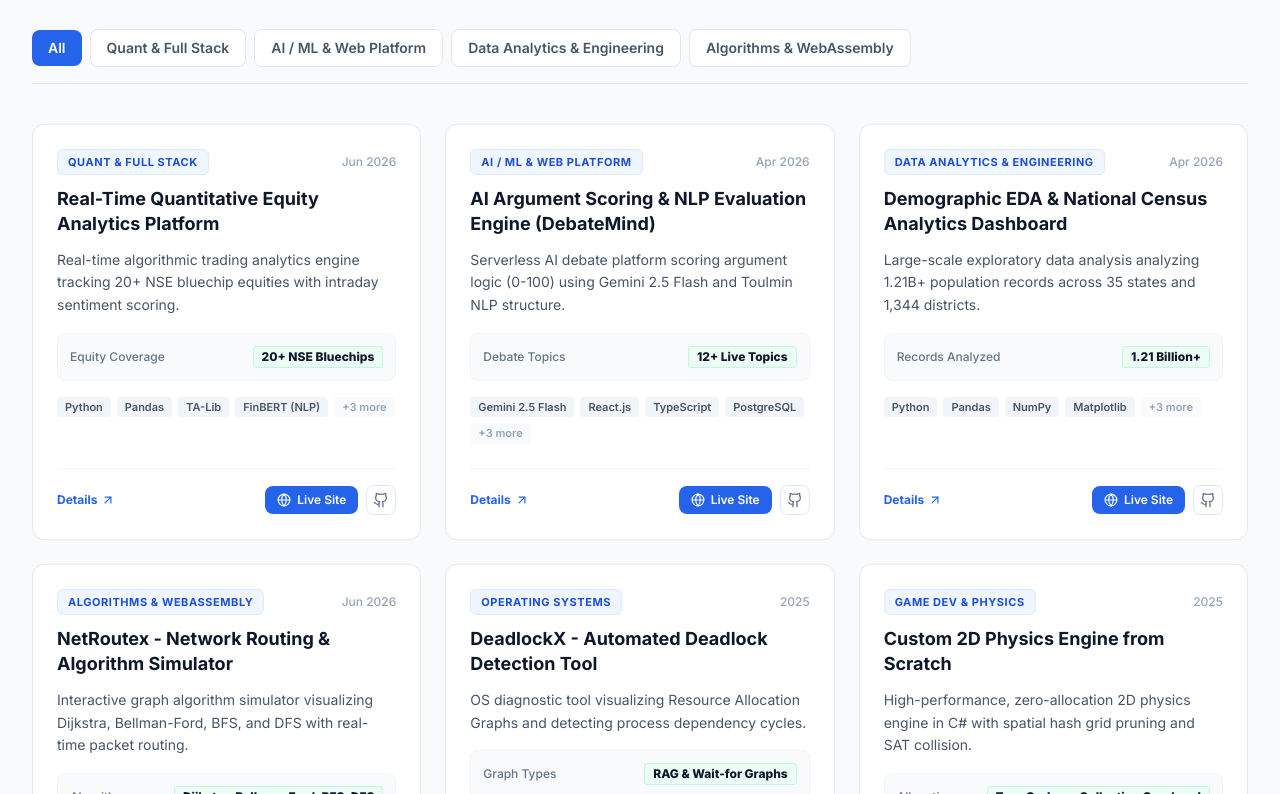
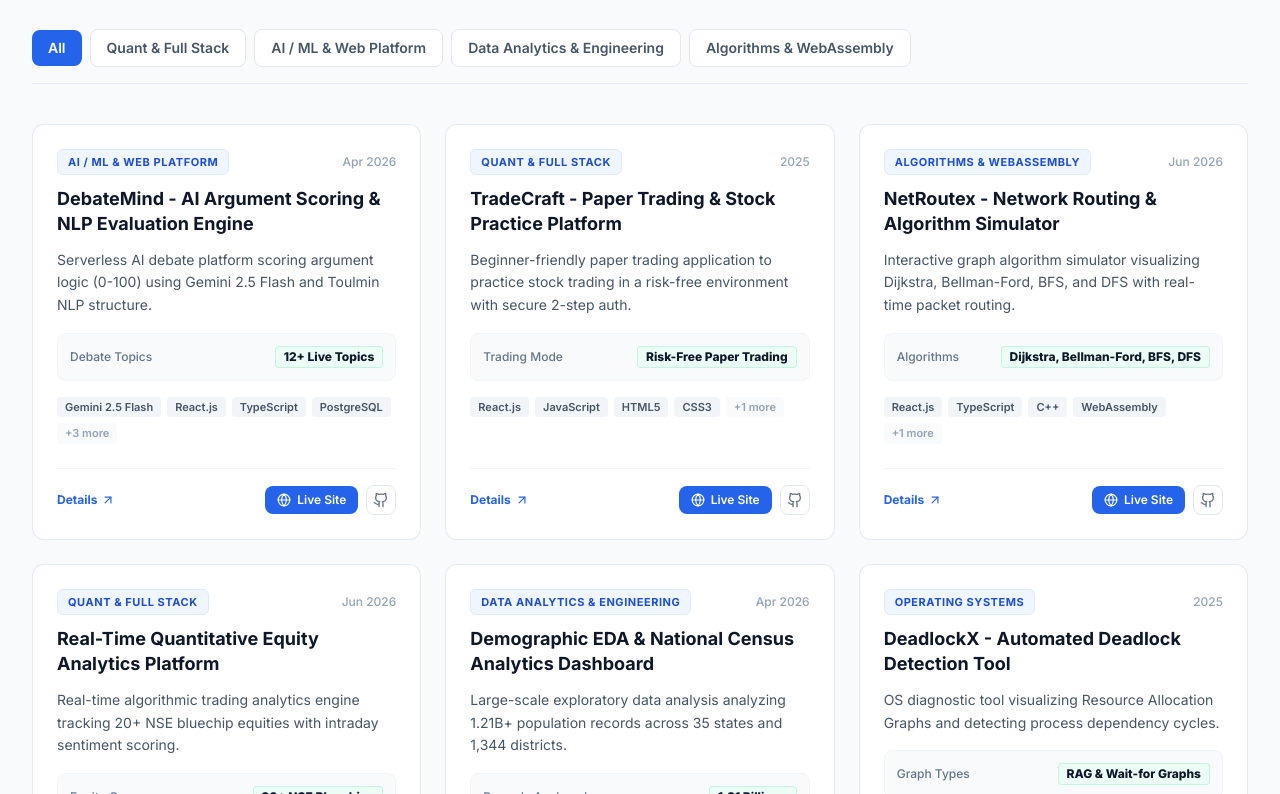
Before and after one commit to lizarawat/portfolio, a React (Vite) app: page / in a window 1280 px wide. Shown: the part 3206-4000 px from the top of the page. Built offline with nearby package versions, Linux system fonts and the light colour scheme.

Commit message:
Add TradeCraft project and update direct project repo links

```diff
--- a/src/data/resumeData.js
+++ b/src/data/resumeData.js
@@ -7,7 +7,7 @@
   phone: "+91-7678628143",
   linkedin: "https://linkedin.com/in/liza-rawat-912975352/",
   github: "https://github.com/lizarawat",
-  resumeUrl: "#contact", // or link to PDF
+  resumeUrl: "#contact",
   objective: "To start my career in Data Engineering and Artificial Intelligence, where I can apply my technical skills to real-world problems, build scalable solutions, and continuously grow as an engineer."
 };
 
@@ -68,6 +68,70 @@
 
 export const projects = [
   {
+    id: "debatemind-nlp",
+    title: "DebateMind - AI Argument Scoring & NLP Evaluation Engine",
+    date: "Apr 2026",
+    category: "AI / ML & Web Platform",
+    shortDesc: "Serverless AI debate platform scoring argument logic (0-100) using Gemini 2.5 Flash and Toulmin NLP structure.",
+    fullDesc: "Engineered an AI-powered web platform enabling multilingual debates, quizzes, and Toulmin argument building with AI, human, or random opponents across 12+ debate topics with automated scoring.",
+    metrics: [
+      { label: "Debate Topics", val: "12+ Live Topics" },
+      { label: "Competitive Tiers", val: "8 Rank Tiers" },
+      { label: "Scoring Engine", val: "Toulmin 0-100" },
+      { label: "Security", val: "PostgreSQL RLS & 2-Step Auth" }
+    ],
+    highlights: [
+      "Designed serverless backend proxying Gemini 2.5 Flash structured outputs for automated AI judging and dynamic rebuttals.",
+      "Implemented Toulmin argument structure engine to score logic clarity, evidence weight, and fallacy presence.",
+      "Built interactive frontend with Tailwind CSS, supporting 5 battle modes and 8 competitive user tiers."
+    ],
+    techStack: ["Gemini 2.5 Flash", "React.js", "TypeScript", "PostgreSQL", "Structured Outputs", "Tailwind CSS", "Wasm"],
+    github: "https://github.com/lizarawat/DebateMind",
+    demo: "https://github.com/lizarawat/DebateMind"
+  },
+  {
+    id: "tradecraft",
+    title: "TradeCraft - Paper Trading & Stock Practice Platform",
+    date: "2025",
+    category: "Quant & Full Stack",
+    shortDesc: "Beginner-friendly paper trading application to practice stock trading in a risk-free environment with secure 2-step auth.",
+    fullDesc: "Interactive web application allowing users to learn paper stock trading, manage virtual portfolios, execute simulated market trades, and track performance with real-time feedback.",
+    metrics: [
+      { label: "Trading Mode", val: "Risk-Free Paper Trading" },
+      { label: "Authentication", val: "Secure Two-Step Authorization" },
+      { label: "UI / UX", val: "Interactive Portfolio Dashboard" }
+    ],
+    highlights: [
+      "Designed clean beginner-friendly trading interface for seamless order placement and portfolio monitoring.",
+      "Implemented secure authorization flow and virtual account ledger for risk-free market learning."
+    ],
+    techStack: ["React.js", "JavaScript", "HTML5", "CSS3", "WebSockets"],
+    github: "https://github.com/lizarawat/TradeCraft",
+    demo: "https://github.com/lizarawat/TradeCraft"
+  },
+  {
+    id: "netroutex-simulator",
+    title: "NetRoutex - Network Routing & Algorithm Simulator",
+    date: "Jun 2026",
+    category: "Algorithms & WebAssembly",
+    shortDesc: "Interactive graph algorithm simulator visualizing Dijkstra, Bellman-Ford, BFS, and DFS with real-time packet routing.",
+    fullDesc: "Web-based network simulator demonstrating core graph theory and computer network routing algorithms compiled with WebAssembly for low-latency client-side simulation.",
+    metrics: [
+      { label: "Algorithms", val: "Dijkstra, Bellman-Ford, BFS, DFS" },
+      { label: "Core Execution", val: "C++ compiled to WebAssembly" },
+      { label: "Simulation Features", val: "Packet routing & link failure" },
+      { label: "Topology", val: "Interactive Custom Node Editing" }
+    ],
+    highlights: [
+      "Implemented high-performance C++ algorithm backend compiled to WebAssembly (Wasm) for real-time browser execution.",
+      "Visualized graph pathfinding algorithms with step-by-step state inspection and packet animation.",
+      "Supports dynamic topology modification, node addition, and live link failure scenario testing."
+    ],
+    techStack: ["React.js", "TypeScript", "C++", "WebAssembly", "JSON"],
+    github: "https://github.com/lizarawat/NetRoutex",
+    demo: "https://github.com/lizarawat/NetRoutex"
+  },
+  {
     id: "quant-analytics",
     title: "Real-Time Quantitative Equity Analytics Platform",
     date: "Jun 2026",
@@ -86,30 +150,8 @@
       "Built interactive React.js dashboard for real-time equity tracking and portfolio P&L visualization."
     ],
     techStack: ["Python", "Pandas", "TA-Lib", "FinBERT (NLP)", "React.js", "WebSockets", "Yahoo Finance API"],
-    github: "https://github.com/lizarawat",
-    demo: "#"
-  },
-  {
-    id: "debatemind-nlp",
-    title: "AI Argument Scoring & NLP Evaluation Engine (DebateMind)",
-    date: "Apr 2026",
-    category: "AI / ML & Web Platform",
-    shortDesc: "Serverless AI debate platform scoring argument logic (0-100) using Gemini 2.5 Flash and Toulmin NLP structure.",
-    fullDesc: "Engineered an AI evaluation platform that analyzes user debate structure across 12+ topics, utilizing serverless API proxies with Gemini 2.5 Flash tool-calling outputs and a custom Toulmin model for argument scoring.",
-    metrics: [
-      { label: "Debate Topics", val: "12+ Live Topics" },
-      { label: "Competitive Tiers", val: "8 Rank Tiers" },
-      { label: "Scoring Engine", val: "Toulmin 0-100" },
-      { label: "Security", val: "PostgreSQL RLS & 2-Step Auth" }
-    ],
-    highlights: [
-      "Designed serverless backend proxying Gemini 2.5 Flash structured outputs for automated AI judging and dynamic rebuttals.",
-      "Implemented Toulmin argument structure engine to score logic clarity, evidence weight, and fallacy presence.",
-      "Built interactive frontend with Tailwind CSS, supporting 5 battle modes and 8 competitive user tiers."
-    ],
-    techStack: ["Gemini 2.5 Flash", "React.js", "TypeScript", "PostgreSQL", "Structured Outputs", "Tailwind CSS", "Wasm"],
-    github: "https://github.com/lizarawat",
-    demo: "#"
+    github: "https://github.com/lizarawat/Real-Time-Quantitative-Equity-Analytics-Platform",
+    demo: "https://github.com/lizarawat/Real-Time-Quantitative-Equity-Analytics-Platform"
   },
   {
     id: "demographic-eda",
@@ -130,30 +172,8 @@
       "Deployed interactive analytical web dashboard using Streamlit and Plotly for multi-dimensional demographic exploration."
     ],
     techStack: ["Python", "Pandas", "NumPy", "Matplotlib", "Seaborn", "Streamlit", "Plotly"],
-    github: "https://github.com/lizarawat",
-    demo: "#"
-  },
-  {
-    id: "netroutex-simulator",
-    title: "NetRoutex - Network Routing & Algorithm Simulator",
-    date: "Jun 2026",
-    category: "Algorithms & WebAssembly",
-    shortDesc: "Interactive graph algorithm simulator visualizing Dijkstra, Bellman-Ford, BFS, and DFS with real-time packet routing.",
-    fullDesc: "Web-based network simulator demonstrating core graph theory and computer network routing algorithms compiled with WebAssembly for low-latency client-side simulation.",
-    metrics: [
-      { label: "Algorithms", val: "Dijkstra, Bellman-Ford, BFS, DFS" },
-      { label: "Core Execution", val: "C++ compiled to WebAssembly" },
-      { label: "Simulation Features", val: "Packet routing & link failure" },
-      { label: "Topology", val: "Interactive Custom Node Editing" }
-    ],
-    highlights: [
-      "Implemented high-performance C++ algorithm backend compiled to WebAssembly (Wasm) for real-time browser execution.",
-      "Visualized graph pathfinding algorithms with step-by-step state inspection and packet animation.",
-      "Supports dynamic topology modification, node addition, and live link failure scenario testing."
-    ],
-    techStack: ["React.js", "TypeScript", "C++", "WebAssembly", "JSON"],
-    github: "https://github.com/lizarawat",
-    demo: "#"
+    github: "https://github.com/lizarawat/Indian-Census-2011-EDA",
+    demo: "https://github.com/lizarawat/Indian-Census-2011-EDA"
   },
   {
     id: "deadlockx",
@@ -172,8 +192,8 @@
       "Visualized process-resource dependencies with actionable deadlock resolution recommendations."
     ],
     techStack: ["C++", "OS Algorithms", "Resource Allocation Graphs", "Cycle Detection"],
-    github: "https://github.com/lizarawat",
-    demo: "#"
+    github: "https://github.com/lizarawat/DeadlockX",
+    demo: "https://github.com/lizarawat/DeadlockX"
   },
   {
     id: "physics-engine",
@@ -192,8 +212,8 @@
       "Calculated exact contact manifolds using SAT for concave and convex 2D bodies."
     ],
     techStack: ["C#", "Unity Engine", "VS Code", "Physics Math"],
-    github: "https://github.com/lizarawat",
-    demo: "#"
+    github: "https://github.com/lizarawat/Custom-2D-Physics-Engine",
+    demo: "https://github.com/lizarawat/Custom-2D-Physics-Engine"
   }
 ];
 
```
